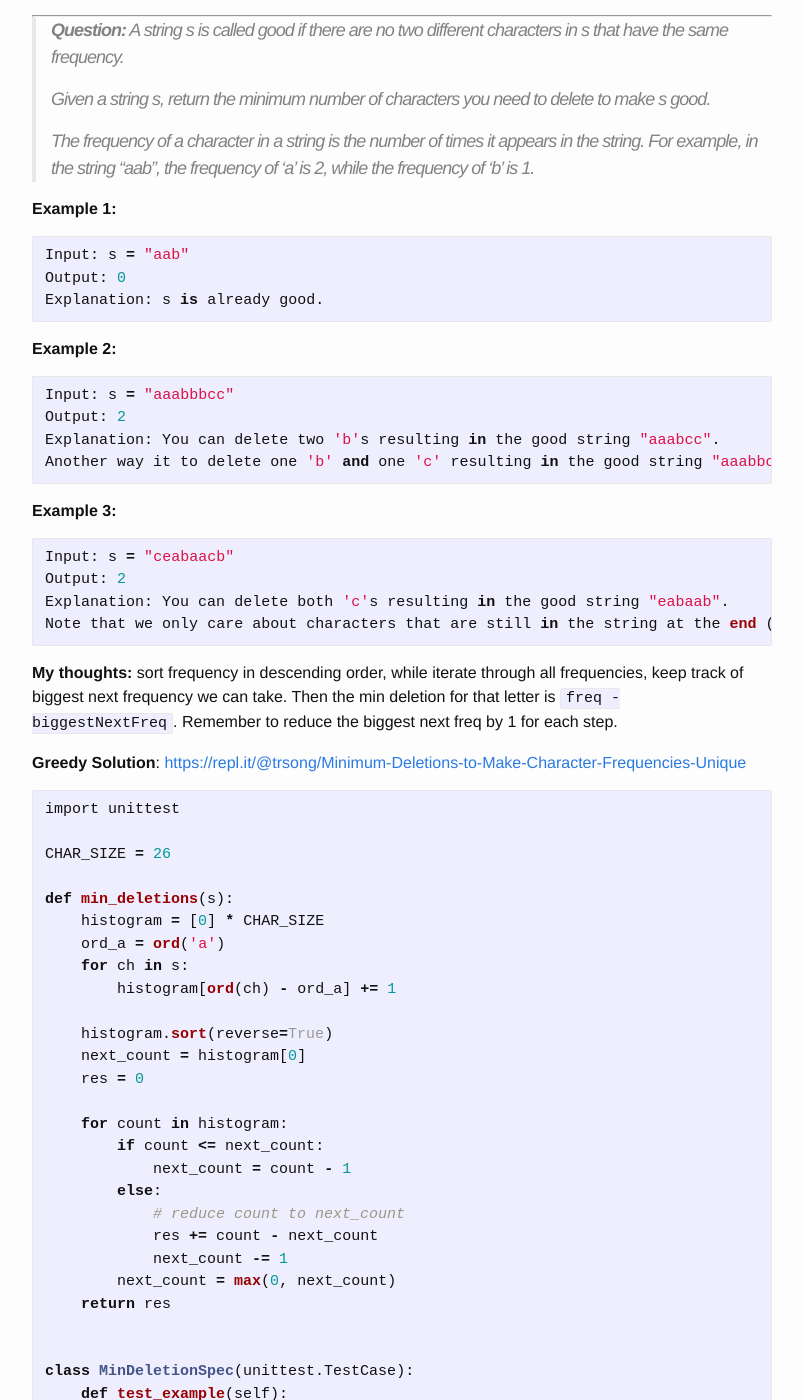
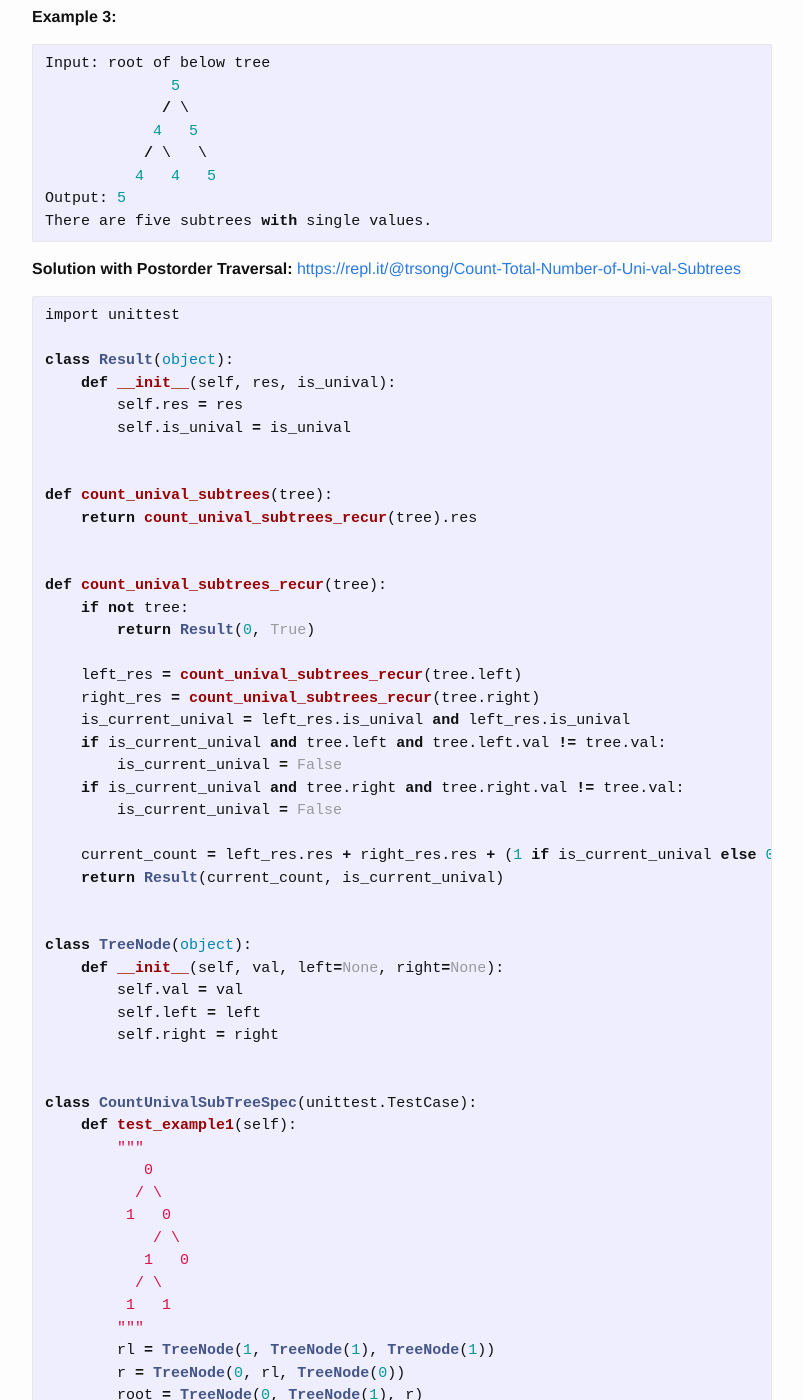
Before and after one commit to trsong/trsong.github.io, a Jekyll site: the page built from _posts/2020-11-01-DailyQuestionsAug.md, in a window 1280 px wide and 1400 px high, scrolled down 2001 px. Shown: the whole window, without its empty margins (238-1041 px from the left). Built offline with Jekyll 4.4.1, drawn with Linux system fonts in a browser that asks for light colours; some of the changed text lies outside the part shown.

Commit message:
Add solution to Nov 17 question and add Nov 18 question.

````diff
--- a/_posts/2020-11-01-DailyQuestionsAug.md
+++ b/_posts/2020-11-01-DailyQuestionsAug.md
@@ -18,6 +18,20 @@ categories: Python/Java
 
 **Java Playground:** [https://repl.it/languages/java](https://repl.it/languages/java)
 
+
+
+### Nov 18, 2020 \[Hard\] Non-adjacent Subset Sum
+---
+> **Question:** Given an array of size n with unique positive integers and a positive integer K,
+check if there exists a combination of elements in the array satisfying both of below constraints:
+> - The sum of all such elements is K
+> - None of those elements are adjacent in the original array
+
+**Example:**
+```py
+Input: K = 14, arr = [1, 9, 8, 3, 6, 7, 5, 11, 12, 4]
+Output: [3, 7, 4]
+```
 
 ### Nov 17, 2020 \[Easy\] Count Number of Unival Subtrees
 ---
@@ -65,6 +79,146 @@ Output: 5
 There are five subtrees with single values.
 ```
 
+**Solution with Postorder Traversal:** [https://repl.it/@trsong/Count-Total-Number-of-Uni-val-Subtrees](https://repl.it/@trsong/Count-Total-Number-of-Uni-val-Subtrees)
+```py
+import unittest
+
+class Result(object):
+    def __init__(self, res, is_unival):
+        self.res = res
+        self.is_unival = is_unival
+
+
+def count_unival_subtrees(tree):
+    return count_unival_subtrees_recur(tree).res
+
+
+def count_unival_subtrees_recur(tree):
+    if not tree:
+        return Result(0, True)
+
+    left_res = count_unival_subtrees_recur(tree.left)
+    right_res = count_unival_subtrees_recur(tree.right)
+    is_current_unival = left_res.is_unival and left_res.is_unival
+    if is_current_unival and tree.left and tree.left.val != tree.val:
+        is_current_unival = False
+    if is_current_unival and tree.right and tree.right.val != tree.val:
+        is_current_unival = False
+
+    current_count = left_res.res + right_res.res + (1 if is_current_unival else 0)
+    return Result(current_count, is_current_unival)
+
+
+class TreeNode(object):
+    def __init__(self, val, left=None, right=None):
+        self.val = val
+        self.left = left
+        self.right = right
+
+
+class CountUnivalSubTreeSpec(unittest.TestCase):
+    def test_example1(self):
+        """
+           0
+          / \
+         1   0
+            / \
+           1   0
+          / \
+         1   1
+        """
+        rl = TreeNode(1, TreeNode(1), TreeNode(1))
+        r = TreeNode(0, rl, TreeNode(0))
+        root = TreeNode(0, TreeNode(1), r)
+        self.assertEqual(5, count_unival_subtrees(root))
+
+    def test_example2(self):
+        """
+              5
+             / \
+            1   5
+           / \   \
+          5   5   5
+        """
+        l = TreeNode(1, TreeNode(5), TreeNode(5))
+        r = TreeNode(5, right=TreeNode(5))
+        root = TreeNode(5, l, r)
+        self.assertEqual(4, count_unival_subtrees(root))
+
+    def test_example3(self):
+        """
+              5
+             / \
+            4   5
+           / \   \
+          4   4   5
+        """
+        l = TreeNode(4, TreeNode(4), TreeNode(4))
+        r = TreeNode(5, right=TreeNode(5))
+        root = TreeNode(5, l, r)
+        self.assertEqual(5, count_unival_subtrees(root))
+
+    def test_empty_tree(self):
+        self.assertEqual(0, count_unival_subtrees(None))
+
+    def test_left_heavy_tree(self):
+        """
+            1
+           /
+          1
+         / \
+        1   0
+        """
+        root = TreeNode(1, TreeNode(1, TreeNode(1), TreeNode(0)))
+        self.assertEqual(2, count_unival_subtrees(root))
+
+    def test_right_heavy_tree(self):
+        """
+          0
+         / \
+        1   0
+             \
+              0
+               \
+                0
+        """
+        rr = TreeNode(0, right=TreeNode(0))
+        r = TreeNode(0, right=rr)
+        root = TreeNode(0, TreeNode(1), r)
+        self.assertEqual(4, count_unival_subtrees(root))
+
+    def test_unival_tree(self):
+        """
+            0
+           / \
+          0   0
+         /   /
+        0   0
+        """
+        l = TreeNode(0, TreeNode(0))
+        r = TreeNode(0, TreeNode(0))
+        root = TreeNode(0, l, r)
+        self.assertEqual(5, count_unival_subtrees(root))
+
+    def test_distinct_value_trees(self):
+        """
+               _0_
+              /   \
+             1     2
+            / \   / \
+           3   4 5   6
+          /
+         7
+        """
+        n1 = TreeNode(1, TreeNode(3, TreeNode(7)), TreeNode(4))
+        n2 = TreeNode(2, TreeNode(5), TreeNode(6))
+        n0 = TreeNode(0, n1, n2)
+        self.assertEqual(4, count_unival_subtrees(n0))
+
+
+if __name__ == '__main__':
+    unittest.main(exit=False)
+```
 
 ### Nov 16, 2020 LC 1647 \[Medium\] Minimum Deletions to Make Character Frequencies Unique
 ---
````
Also changed, not shown: _posts/2019-04-01-DailyQuestionsByCategory.md (+56 -0 lines).
